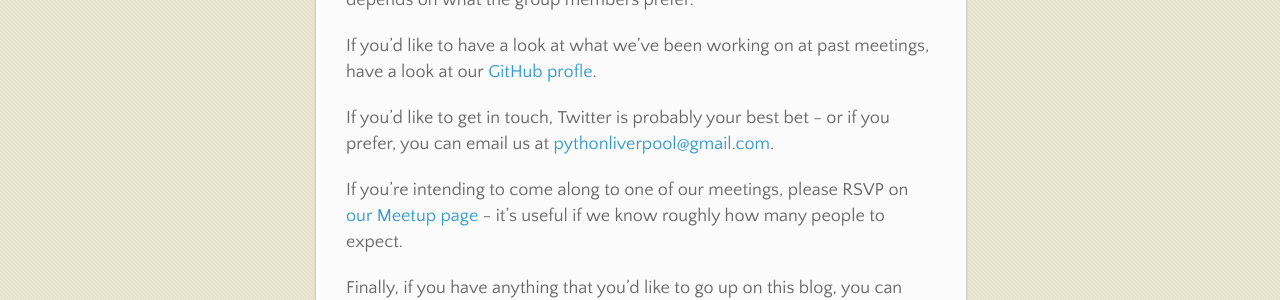
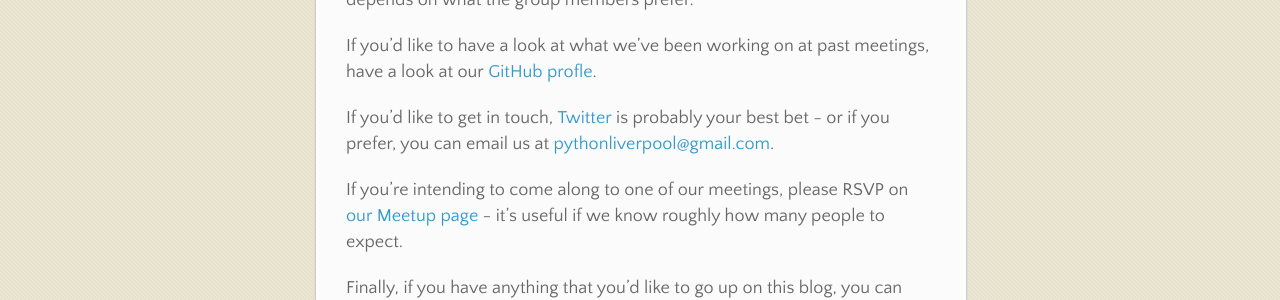
Before and after one commit to PyPool/pypool.github.com, a Jekyll site: the page built from _posts/2013-11-14-about.markdown, in a window 1280 px wide and 1070 px high. Shown: the part 620-920 px from the top of the window. Built offline with Jekyll 4.4.1, drawn with Linux system fonts in a browser that asks for light colours; nearby versions of some CDN libraries; Markdown is read by kramdown in place of the engine named in the settings; part of the change alters nothing that is shown.

```diff
--- a/_posts/2013-11-14-about.markdown
+++ b/_posts/2013-11-14-about.markdown
@@ -17,7 +17,7 @@ We may look at getting speakers for future members, but it very much depends on
 
 If you'd like to have a look at what we've been working on at past meetings, have a look at our [GitHub profle](https://github.com/pypool).
 
-If you'd like to get in touch, Twitter is probably your best bet - or if you prefer, you can email us at <pythonliverpool@gmail.com>.
+If you'd like to get in touch, [Twitter](http://twitter.com/pypool) is probably your best bet - or if you prefer, you can email us at <pythonliverpool@gmail.com>.
 
 If you're intending to come along to one of our meetings, please RSVP on [our Meetup page](http://www.meetup.com/PyPool/) - it's useful if we know roughly how many people to expect.
 
```
